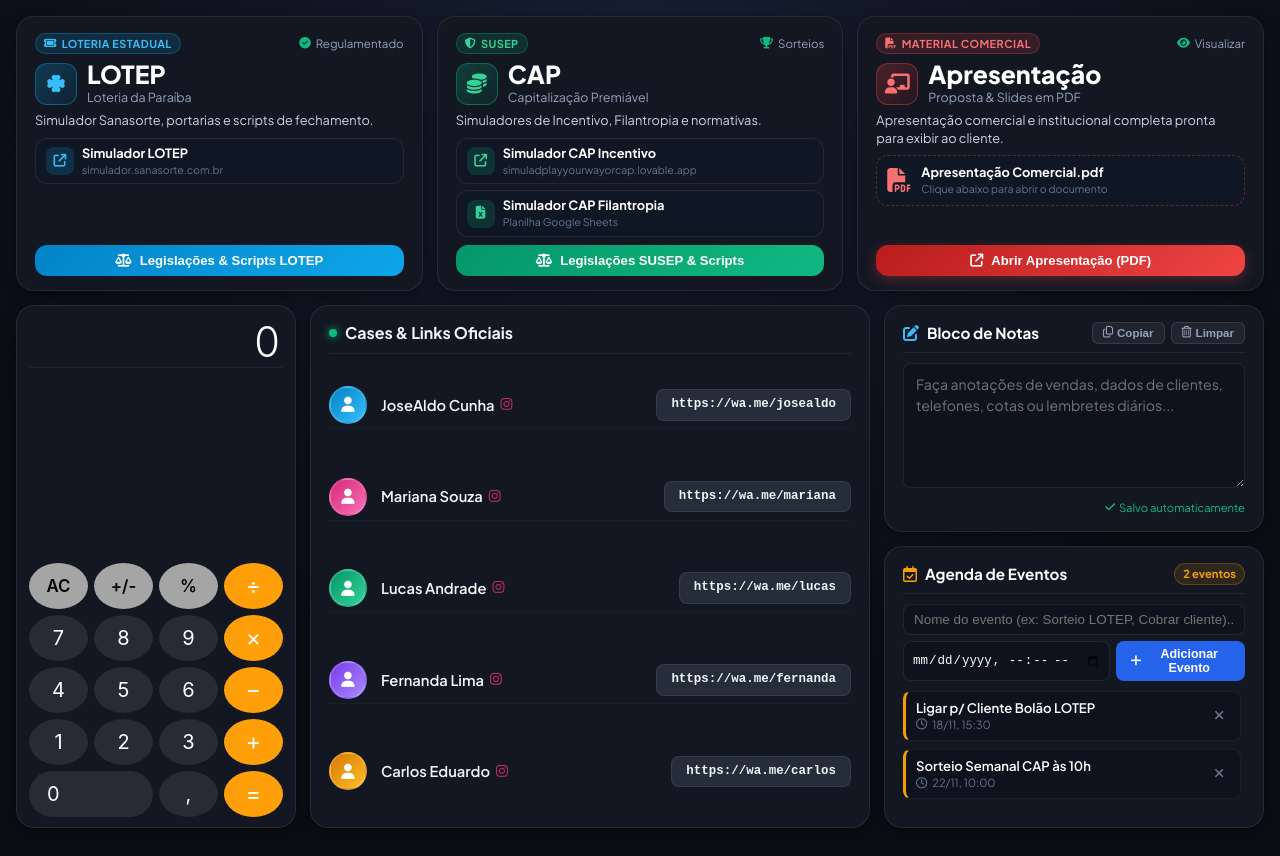
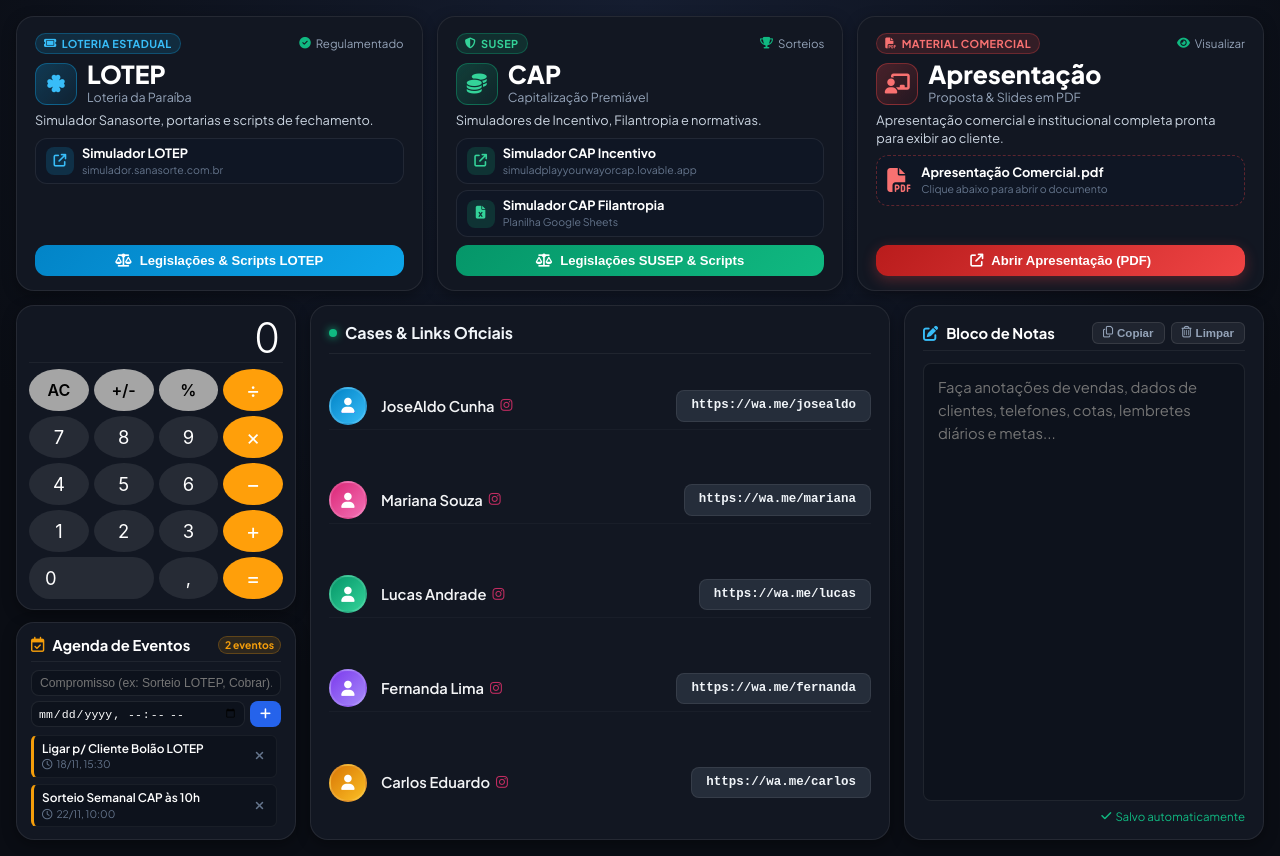
Before and after one commit to jczinr/luquinhas, a plain HTML site: page index.html in a window 1280 px wide. Drawn offline with Linux system fonts and the light colour scheme; a web font is replaced by a local one.

Commit message:
Add files via upload

```diff
--- a/index.html
+++ b/index.html
@@ -160,11 +160,16 @@
       </div>
     </section>
 
-    <!-- SEÇÃO INFERIOR: CALCULADORA (ESQ) + CASES (CENTRO) + BLOCO DE NOTAS & AGENDA (DIR) -->
+    <!-- SEÇÃO INFERIOR: 3 COLUNAS
+         COL 1: CALCULADORA + AGENDA (EMBAIXO DA CALCULADORA)
+         COL 2: CASES & LINKS OFICIAIS
+         COL 3: BLOCO DE NOTAS (MAIOR PARA BAIXO ALINHADO COM CASES) -->
     <section class="bottom-tools-grid" id="area-calculadora">
 
-      <!-- COLUNA 1: CALCULADORA -->
-      <div class="calc-phone-column">
+      <!-- COLUNA 1: CALCULADORA + AGENDA DE EVENTOS EMBAIXO -->
+      <div class="calc-agenda-column">
+
+        <!-- CALCULADORA -->
         <div class="calc-theme-card">
           <!-- Display da Calculadora -->
           <div class="ios-display-box">
@@ -203,9 +208,35 @@
             <button class="ios-btn btn-orange" onclick="iosCalcInput('=')">=</button>
           </div>
         </div>
+
+        <!-- AGENDA DE EVENTOS (EMBAIXO DA CALCULADORA) -->
+        <div class="widget-card calendar-widget">
+          <div class="widget-header">
+            <div class="widget-title-wrap">
+              <i class="fa-regular fa-calendar-check widget-icon calendar-icon"></i>
+              <h4>Agenda de Eventos</h4>
+            </div>
+            <span class="badge-events-count" id="eventsCount">2 eventos</span>
+          </div>
+
+          <!-- Formulário de Adicionar Evento -->
+          <div class="event-add-form">
+            <input type="text" id="eventTitleInput" placeholder="Compromisso (ex: Sorteio LOTEP, Cobrar)...">
+            <div class="event-form-row">
+              <input type="datetime-local" id="eventDateInput">
+              <button class="btn-add-event" onclick="addCalendarEvent()"><i class="fa-solid fa-plus"></i></button>
+            </div>
+          </div>
+
+          <!-- Lista de Eventos Marcados -->
+          <div class="events-scroll-list" id="eventsList">
+            <!-- Eventos renderizados via JavaScript -->
+          </div>
+        </div>
+
       </div>
 
-      <!-- COLUNA 2: CASES & LINKS (COM O LINK ESCRITO LITERALMENTE NO BOTÃO) -->
+      <!-- COLUNA 2: CASES & LINKS -->
       <div class="cases-reference-column">
         <div class="cases-panel-card">
           <div class="cases-panel-header">
@@ -314,11 +345,9 @@
         </div>
       </div>
 
-      <!-- COLUNA 3: BLOCO DE NOTAS & AGENDA DE EVENTOS (TAMANHO AMPLIADO E CONFORTÁVEL) -->
-      <div class="notes-calendar-column">
-
-        <!-- PARTE 1: BLOCO DE NOTAS AMPLIADO -->
-        <div class="widget-card notepad-widget">
+      <!-- COLUNA 3: BLOCO DE NOTAS (MAIOR PARA BAIXO ALINHADO COM CASES) -->
+      <div class="notepad-column">
+        <div class="widget-card notepad-widget-large">
           <div class="widget-header">
             <div class="widget-title-wrap">
               <i class="fa-solid fa-pen-to-square widget-icon"></i>
@@ -330,38 +359,12 @@
             </div>
           </div>
           <div class="notepad-body">
-            <textarea id="salesNotepad" placeholder="Faça anotações de vendas, dados de clientes, telefones, cotas ou lembretes diários..." oninput="saveNotepad()"></textarea>
+            <textarea id="salesNotepad" placeholder="Faça anotações de vendas, dados de clientes, telefones, cotas, lembretes diários e metas..." oninput="saveNotepad()"></textarea>
           </div>
           <div class="notepad-status-bar">
             <span id="notepadStatus"><i class="fa-solid fa-check"></i> Salvo automaticamente</span>
           </div>
         </div>
-
-        <!-- PARTE 2: AGENDA PARA MARCAR EVENTOS AMPLIADA -->
-        <div class="widget-card calendar-widget">
-          <div class="widget-header">
-            <div class="widget-title-wrap">
-              <i class="fa-regular fa-calendar-check widget-icon calendar-icon"></i>
-              <h4>Agenda de Eventos</h4>
-            </div>
-            <span class="badge-events-count" id="eventsCount">2 eventos</span>
-          </div>
-
-          <!-- Formulário de Adicionar Evento -->
-          <div class="event-add-form">
-            <input type="text" id="eventTitleInput" placeholder="Nome do evento (ex: Sorteio LOTEP, Cobrar cliente)...">
-            <div class="event-form-row">
-              <input type="datetime-local" id="eventDateInput">
-              <button class="btn-add-event" onclick="addCalendarEvent()"><i class="fa-solid fa-plus"></i> Adicionar Evento</button>
-            </div>
-          </div>
-
-          <!-- Lista de Eventos Marcados -->
-          <div class="events-scroll-list" id="eventsList">
-            <!-- Eventos renderizados via JavaScript -->
-          </div>
-        </div>
-
       </div>
 
     </section>
--- a/style.css
+++ b/style.css
@@ -1,6 +1,6 @@
 /* ========================================================
    ESTILOS - PORTAL DE APOIO A VENDAS LUQUINHAS (LOTEP & CAP)
-   DESIGN EQUILIBRADO, BLOCO DE NOTAS & AGENDA AMPLIADOS
+   AGENDA EMBAIXO DA CALCULADORA & BLOCO DE NOTAS AMPLIADO
    ======================================================== */
 
 :root {
@@ -388,20 +388,24 @@ body {
 
 /* ========================================================
    SEÇÃO INFERIOR: 3 COLUNAS
-   (CALCULADORA | CASES & LINKS | BLOCO DE NOTAS & AGENDA)
+   COL 1: CALCULADORA + AGENDA (EMBAIXO DA CALCULADORA)
+   COL 2: CASES & LINKS OFICIAIS
+   COL 3: BLOCO DE NOTAS (MAIOR PARA BAIXO ALINHADO COM CASES)
    ======================================================== */
 .bottom-tools-grid {
   display: grid;
-  grid-template-columns: 280px 1.05fr 380px;
+  grid-template-columns: 280px 1.05fr 360px;
   gap: 14px;
   align-items: stretch;
 }
 
 /* ========================================================
-   COLUNA 1: CALCULADORA
+   COLUNA 1: CALCULADORA + AGENDA (EMBAIXO)
    ======================================================== */
-.calc-phone-column {
+.calc-agenda-column {
   display: flex;
+  flex-direction: column;
+  gap: 12px;
 }
 
 .calc-theme-card {
@@ -409,7 +413,7 @@ body {
   background: var(--bg-card);
   border: 1px solid var(--border-color);
   border-radius: var(--radius-xl);
-  padding: 14px 12px 10px;
+  padding: 12px 12px 10px;
   box-shadow: var(--shadow-sm);
   user-select: none;
   display: flex;
@@ -422,18 +426,18 @@ body {
 }
 
 .ios-display-box {
-  min-height: 48px;
+  min-height: 44px;
   display: flex;
   align-items: flex-end;
   justify-content: flex-end;
-  padding: 0 4px 4px;
+  padding: 0 4px 2px;
   border-bottom: 1px solid rgba(255, 255, 255, 0.05);
   margin-bottom: 6px;
 }
 
 .ios-calc-display {
   font-family: -apple-system, BlinkMacSystemFont, 'SF Pro Display', 'Helvetica Neue', sans-serif;
-  font-size: 2.6rem;
+  font-size: 2.4rem;
   font-weight: 300;
   color: #ffffff;
   line-height: 1;
@@ -450,11 +454,11 @@ body {
 .ios-keypad {
   display: grid;
   grid-template-columns: repeat(4, 1fr);
-  gap: 6px;
+  gap: 5px;
 }
 
 .ios-btn {
-  height: 46px;
+  height: 42px;
   border-radius: 50%;
   border: none;
   outline: none;
@@ -463,7 +467,7 @@ body {
   align-items: center;
   justify-content: center;
   font-family: -apple-system, BlinkMacSystemFont, 'SF Pro Display', 'Helvetica Neue', sans-serif;
-  font-size: 1.25rem;
+  font-size: 1.15rem;
   font-weight: 400;
   transition: filter 0.15s ease, transform 0.08s ease;
 }
@@ -476,14 +480,14 @@ body {
 .btn-gray {
   background-color: #a5a5a5;
   color: #000000;
-  font-size: 1.05rem;
+  font-size: 1rem;
   font-weight: 600;
 }
 
 .btn-orange {
   background-color: #ff9f0a;
   color: #ffffff;
-  font-size: 1.45rem;
+  font-size: 1.35rem;
 }
 
 .btn-dark {
@@ -499,11 +503,163 @@ body {
   grid-column: span 2;
   border-radius: 999px;
   justify-content: flex-start;
-  padding-left: 18px;
+  padding-left: 16px;
+}
+
+/* Agenda de Eventos em baixo da Calculadora */
+.calendar-widget {
+  background: var(--bg-card);
+  border: 1px solid var(--border-color);
+  border-radius: var(--radius-xl);
+  padding: 12px 14px;
+  box-shadow: var(--shadow-sm);
+  display: flex;
+  flex-direction: column;
+  transition: background 0.25s ease;
+  flex-grow: 1;
+}
+
+.calendar-widget:hover {
+  background: var(--bg-card-hover);
+}
+
+.badge-events-count {
+  font-size: 0.65rem;
+  color: var(--gold-accent);
+  background: rgba(245, 158, 11, 0.12);
+  border: 1px solid rgba(245, 158, 11, 0.25);
+  padding: 1px 6px;
+  border-radius: 999px;
+  font-weight: 700;
+}
+
+.event-add-form {
+  display: flex;
+  flex-direction: column;
+  gap: 5px;
+  margin-bottom: 8px;
+}
+
+#eventTitleInput {
+  width: 100%;
+  background: #0d121c;
+  border: 1px solid var(--border-color);
+  border-radius: var(--radius-sm);
+  padding: 5px 8px;
+  font-size: 0.76rem;
+  color: #fff;
+  outline: none;
+}
+
+#eventTitleInput:focus {
+  border-color: var(--gold-accent);
+}
+
+.event-form-row {
+  display: flex;
+  gap: 5px;
+}
+
+#eventDateInput {
+  flex: 1;
+  background: #0d121c;
+  border: 1px solid var(--border-color);
+  border-radius: var(--radius-sm);
+  padding: 4px 6px;
+  font-size: 0.72rem;
+  color: #fff;
+  outline: none;
+}
+
+.btn-add-event {
+  background: #2563eb;
+  border: none;
+  color: #fff;
+  padding: 4px 10px;
+  border-radius: var(--radius-sm);
+  font-size: 0.78rem;
+  font-weight: 700;
+  cursor: pointer;
+  display: flex;
+  align-items: center;
+  justify-content: center;
+  transition: background 0.2s ease;
+}
+
+.btn-add-event:hover {
+  background: #1d4ed8;
+}
+
+.events-scroll-list {
+  display: flex;
+  flex-direction: column;
+  gap: 6px;
+  max-height: 120px;
+  overflow-y: auto;
+  padding-right: 4px;
+}
+
+.events-scroll-list::-webkit-scrollbar {
+  width: 4px;
+}
+
+.events-scroll-list::-webkit-scrollbar-thumb {
+  background: rgba(255, 255, 255, 0.15);
+  border-radius: 4px;
+}
+
+.event-item-card {
+  background: #0d121c;
+  border: 1px solid rgba(255, 255, 255, 0.05);
+  border-left: 3px solid var(--gold-accent);
+  border-radius: 6px;
+  padding: 5px 8px;
+  display: flex;
+  align-items: center;
+  justify-content: space-between;
+  gap: 6px;
+}
+
+.event-item-info {
+  display: flex;
+  flex-direction: column;
+  overflow: hidden;
+}
+
+.event-item-title {
+  font-size: 0.74rem;
+  font-weight: 600;
+  color: #ffffff;
+  white-space: nowrap;
+  overflow: hidden;
+  text-overflow: ellipsis;
+}
+
+.event-item-time {
+  font-size: 0.65rem;
+  color: var(--text-dim);
+  display: flex;
+  align-items: center;
+  gap: 4px;
+}
+
+.btn-del-event {
+  background: transparent;
+  border: none;
+  color: var(--text-dim);
+  cursor: pointer;
+  padding: 2px 4px;
+  font-size: 0.75rem;
+  border-radius: 4px;
+  transition: color 0.15s ease;
+}
+
+.btn-del-event:hover {
+  color: #ef4444;
 }
 
 /* ========================================================
-   COLUNA 2: CASES & LINKS (COM O LINK LITERAL NO BOTÃO)
+   COLUNA 2: CASES & LINKS
    ======================================================== */
 .cases-reference-column {
   display: flex;
@@ -518,6 +674,7 @@ body {
   box-shadow: var(--shadow-sm);
   display: flex;
   flex-direction: column;
+  justify-content: space-between;
 }
 
 .cases-panel-card:hover {
@@ -572,7 +729,6 @@ body {
   flex-shrink: 0;
 }
 
-/* Ícones de Avatar em SVG/Gradiente para não exibir foto no Discord/WhatsApp */
 .avatar-circle-icon {
   width: 38px;
   height: 38px;
@@ -627,7 +783,6 @@ body {
   flex-shrink: 0;
 }
 
-/* Botão com o link literal escrito no botão */
 .case-link-pill {
   background: #252d3a;
   color: #f1f5f9;
@@ -652,35 +807,76 @@ body {
 }
 
 /* ========================================================
-   COLUNA 3: BLOCO DE NOTAS & AGENDA DE EVENTOS (AMPLIADOS)
+   COLUNA 3: BLOCO DE NOTAS AMPLIADO ALINHADO COM CASES
    ======================================================== */
-.notes-calendar-column {
+.notepad-column {
   display: flex;
-  flex-direction: column;
-  gap: 14px;
 }
 
-.widget-card {
+.notepad-widget-large {
+  width: 100%;
   background: var(--bg-card);
   border: 1px solid var(--border-color);
   border-radius: var(--radius-xl);
-  padding: 16px 18px;
+  padding: 16px 18px 14px;
   box-shadow: var(--shadow-sm);
   display: flex;
   flex-direction: column;
   transition: background 0.25s ease;
 }
 
-.widget-card:hover {
+.notepad-widget-large:hover {
   background: var(--bg-card-hover);
 }
 
+.notepad-body {
+  flex-grow: 1;
+  display: flex;
+  margin-top: 4px;
+}
+
+#salesNotepad {
+  width: 100%;
+  min-height: 380px;
+  height: 100%;
+  background: #0d121c;
+  border: 1px solid var(--border-color);
+  border-radius: var(--radius-sm);
+  padding: 12px 14px;
+  color: #f1f5f9;
+  font-family: inherit;
+  font-size: 0.92rem;
+  line-height: 1.55;
+  resize: none;
+  outline: none;
+  transition: border-color 0.2s ease;
+}
+
+#salesNotepad:focus {
+  border-color: var(--lotep-light);
+}
+
+.notepad-status-bar {
+  display: flex;
+  justify-content: flex-end;
+  margin-top: 8px;
+}
+
+#notepadStatus {
+  font-size: 0.72rem;
+  color: #10b981;
+  display: flex;
+  align-items: center;
+  gap: 4px;
+}
+
+/* Widgets Comuns */
 .widget-header {
   display: flex;
   align-items: center;
   justify-content: space-between;
-  margin-bottom: 10px;
-  padding-bottom: 8px;
+  margin-bottom: 8px;
+  padding-bottom: 6px;
   border-bottom: 1px solid rgba(255, 255, 255, 0.06);
 }
 
@@ -691,7 +887,7 @@ body {
 }
 
 .widget-icon {
-  font-size: 1rem;
+  font-size: 0.95rem;
   color: var(--lotep-light);
 }
 
@@ -700,7 +896,7 @@ body {
 }
 
 .widget-header h4 {
-  font-size: 0.95rem;
+  font-size: 0.92rem;
   font-weight: 700;
   color: #ffffff;
 }
@@ -728,191 +924,6 @@ body {
 .w-action-btn:hover {
   background: rgba(255, 255, 255, 0.15);
   color: #ffffff;
-}
-
-/* Bloco de Notas Ampliado */
-.notepad-widget {
-  flex: 1;
-}
-
-.notepad-body {
-  flex-grow: 1;
-}
-
-#salesNotepad {
-  width: 100%;
-  height: 125px;
-  background: #0d121c;
-  border: 1px solid var(--border-color);
-  border-radius: var(--radius-sm);
-  padding: 10px 12px;
-  color: #f1f5f9;
-  font-family: inherit;
-  font-size: 0.88rem;
-  line-height: 1.45;
-  resize: vertical;
-  outline: none;
-  transition: border-color 0.2s ease;
-}
-
-#salesNotepad:focus {
-  border-color: var(--lotep-light);
-}
-
-.notepad-status-bar {
-  display: flex;
-  justify-content: flex-end;
-  margin-top: 6px;
-}
-
-#notepadStatus {
-  font-size: 0.7rem;
-  color: #10b981;
-  display: flex;
-  align-items: center;
-  gap: 4px;
-}
-
-/* Agenda de Eventos Ampliada */
-.calendar-widget {
-  flex: 1.2;
-}
-
-.badge-events-count {
-  font-size: 0.7rem;
-  color: var(--gold-accent);
-  background: rgba(245, 158, 11, 0.12);
-  border: 1px solid rgba(245, 158, 11, 0.25);
-  padding: 2px 8px;
-  border-radius: 999px;
-  font-weight: 700;
-}
-
-.event-add-form {
-  display: flex;
-  flex-direction: column;
-  gap: 6px;
-  margin-bottom: 10px;
-}
-
-#eventTitleInput {
-  width: 100%;
-  background: #0d121c;
-  border: 1px solid var(--border-color);
-  border-radius: var(--radius-sm);
-  padding: 7px 10px;
-  font-size: 0.84rem;
-  color: #fff;
-  outline: none;
-}
-
-#eventTitleInput:focus {
-  border-color: var(--gold-accent);
-}
-
-.event-form-row {
-  display: flex;
-  gap: 6px;
-}
-
-#eventDateInput {
-  flex: 1;
-  background: #0d121c;
-  border: 1px solid var(--border-color);
-  border-radius: var(--radius-sm);
-  padding: 6px 8px;
-  font-size: 0.78rem;
-  color: #fff;
-  outline: none;
-}
-
-.btn-add-event {
-  background: #2563eb;
-  border: none;
-  color: #fff;
-  padding: 6px 14px;
-  border-radius: var(--radius-sm);
-  font-size: 0.78rem;
-  font-weight: 700;
-  cursor: pointer;
-  display: flex;
-  align-items: center;
-  gap: 6px;
-  transition: background 0.2s ease;
-}
-
-.btn-add-event:hover {
-  background: #1d4ed8;
-}
-
-/* Lista de Eventos Ampliada */
-.events-scroll-list {
-  display: flex;
-  flex-direction: column;
-  gap: 8px;
-  min-height: 120px;
-  max-height: 170px;
-  overflow-y: auto;
-  padding-right: 4px;
-}
-
-.events-scroll-list::-webkit-scrollbar {
-  width: 5px;
-}
-
-.events-scroll-list::-webkit-scrollbar-thumb {
-  background: rgba(255, 255, 255, 0.15);
-  border-radius: 4px;
-}
-
-.event-item-card {
-  background: #0d121c;
-  border: 1px solid rgba(255, 255, 255, 0.05);
-  border-left: 3px solid var(--gold-accent);
-  border-radius: 8px;
-  padding: 7px 10px;
-  display: flex;
-  align-items: center;
-  justify-content: space-between;
-  gap: 8px;
-}
-
-.event-item-info {
-  display: flex;
-  flex-direction: column;
-  overflow: hidden;
-}
-
-.event-item-title {
-  font-size: 0.82rem;
-  font-weight: 600;
-  color: #ffffff;
-  white-space: nowrap;
-  overflow: hidden;
-  text-overflow: ellipsis;
-}
-
-.event-item-time {
-  font-size: 0.7rem;
-  color: var(--text-dim);
-  display: flex;
-  align-items: center;
-  gap: 5px;
-}
-
-.btn-del-event {
-  background: transparent;
-  border: none;
-  color: var(--text-dim);
-  cursor: pointer;
-  padding: 4px 6px;
-  font-size: 0.82rem;
-  border-radius: 4px;
-  transition: color 0.15s ease;
-}
-
-.btn-del-event:hover {
-  color: #ef4444;
 }
 
 /* ========================================================
@@ -1399,7 +1410,7 @@ body {
     gap: 14px;
   }
 
-  .calc-phone-column {
+  .calc-agenda-column {
     order: 3;
   }
 
@@ -1407,8 +1418,12 @@ body {
     order: 1;
   }
 
-  .notes-calendar-column {
+  .notepad-column {
     order: 2;
+  }
+
+  #salesNotepad {
+    min-height: 200px;
   }
 }
 
```
